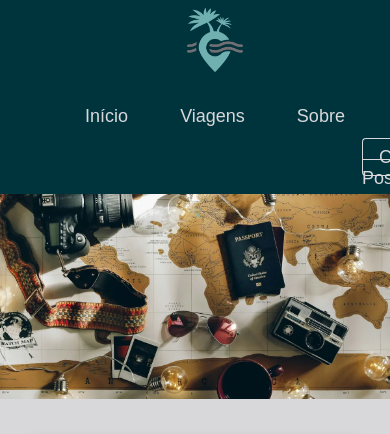
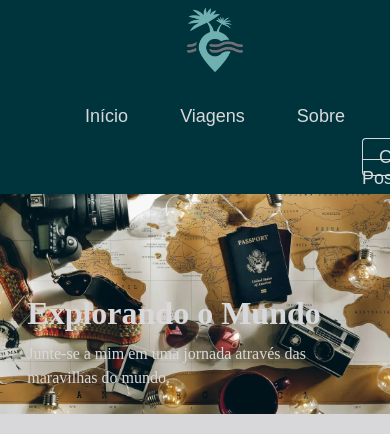
Before and after one commit to Antonia095/blog-front, a React (Vite) app: page / in a window 390 px wide. Shown: the top 434 px of the page. Built offline with nearby package versions, Linux system fonts and the light colour scheme; data requests are answered from the project's data file.

Commit message:
deixando o banner responsivo

```diff
--- a/src/styles/components/Banner.css
+++ b/src/styles/components/Banner.css
@@ -23,10 +23,12 @@
 .image-text {
   position: absolute;
   bottom: 0;
-  left: 640px;
-  width: 100%;
-  padding: 90px;
+  left: 50%;
+  transform: translateX(-50%);
+  width: 90%;
+  padding: 40px 5vw;
   color: #d8d8da;
+  box-sizing: border-box;
 }
 
 .image-text h1 {
@@ -41,3 +43,34 @@
   line-height: 1.5;
   max-width: 800px;
 }
+
+.image-text h1 {
+  font-size: 3.4em;
+  font-weight: bold;
+  margin-bottom: 10px;
+  word-break: break-word;
+}
+.image-text p {
+  margin: 0;
+  font-size: 1.5em;
+  line-height: 1.5;
+  max-width: 800px;
+  word-break: break-word;
+}
+
+@media (max-width: 900px) {
+  .image-text {
+    padding: 24px 2vw;
+    font-size: 1em;
+  }
+  .image-text h1 {
+    font-size: 2em;
+  }
+  .image-text p {
+    font-size: 1em;
+    max-width: 95vw;
+  }
+  .image-container {
+    height: 220px;
+  }
+}
```
